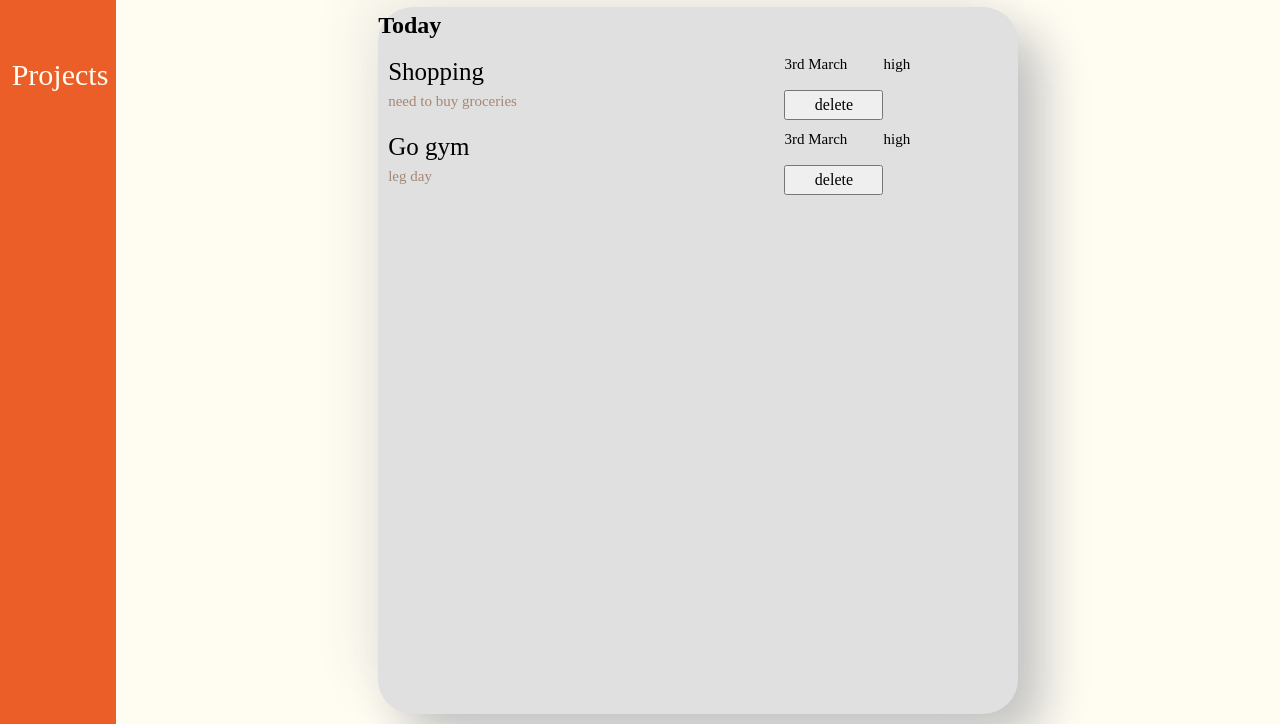
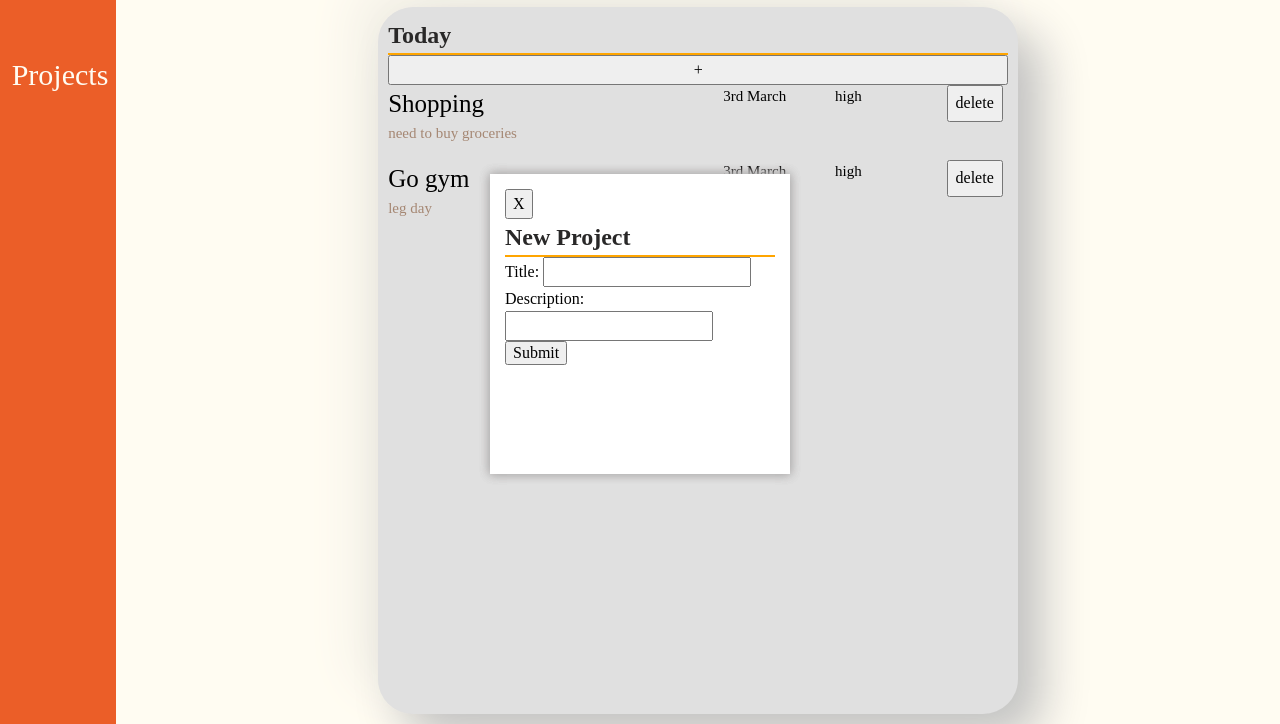
Before and after one commit to hmoh24/todo, a website built with webpack: page dist/index.html in a window 1280 px wide. Shown: the part 76-800 px from the top of the page. Built offline with nearby package versions, Linux system fonts and the light colour scheme.

Commit message:
Add files via upload

```diff
--- a/dist/index.html
+++ b/dist/index.html
@@ -6,10 +6,57 @@
   </head>
   <body>
     <h1>Listify</h1>
-    <div id='content'>
+    <div id='contentHolder'>
       <h2 id='pageTitle'>Today</h2>
+      <button id='addToListBtn'>+</button>
+      <div id='content'></div>
     </div>
     <div id='sideBar'></div>
+
+    <div id='formHolder'>
+      <button id='deleteForm'>X</button>
+      <h2>Add To Your List</h2>
+      <form id='form'>
+          <label for='title'>Title:</label>
+          <input type='title' id='title' name='title' required>
+          <label for='description'>Description:</label>
+
+          <input type='description' id='description' name='description' required>
+          <label for='date'>Date:</label>
+          <input type='number' id='date' name='date' min='1' max='3000' required>
+
+          <label id='priorityCheckbox'>Priority:</label>
+          <label for='high'>
+              High
+              <input type='radio' id='high' name='priority' value='high'>
+          </label>
+
+          <label for='medium'>
+              Medium
+              <input type='radio' id='medium' name ='priority' value='medium'>
+          </label>
+
+          <label for='low'>
+            Low
+            <input type='radio' id='low' name ='priority' value='low'>
+        </label>
+
+          <input type='submit' id='formSubmit' type='button'></input>
+      </form>
+    </div>
+
+
+    <div id='projectFormHolder'>
+      <button id='deleteProjectForm'>X</button>
+      <form id='projectForm'>
+        <h2>New Project</h2>
+        <label for='projectTitle'>Title:</label>
+        <input type='title' id='projectTitle' name='projectTitle' required>
+        <label for='projectDescription'>Description:</label>
+        <input type='description' id='projectDescription' name='projectDescription' required>
+        <input type='submit' id='projectFormSubmit' type='button'></input>
+    </form>
+    </div>
     <script src="main.js"></script>
   </body>
 </html>
--- a/dist/main.css
+++ b/dist/main.css
@@ -109,8 +109,7 @@ h1 {
 }
 
 
-
-#content {
+#contentHolder {
     width: 50vw;
     height: auto;
     display: flex;
@@ -119,6 +118,7 @@ h1 {
     align-content: center;
     border-radius: 10px;
     margin: 10px;
+    padding: 10px;
     justify-self: center;
     border-radius: 35px;
     background: #e0e0e0;
@@ -126,8 +126,31 @@ h1 {
              -24px -24px 48px #f3f0e7;
 }
 
-#pageTitle {
+#content {
+  height: auto;
+  width: 50vw;
+  background-color: transparent;
+}
+#formHolder {
+    height: 300px;
+    width: 300px;
+    background-color: white ;
+    visibility: visible;
+    box-shadow: 0px 0px 10px rgb(177, 175, 175);
+    padding: 15px;
+    position: absolute;
+    margin-left: auto;
+    margin-right: auto;
+    top: 250px;
+    left: 0;
+    right: 0;
+    display: block;
+    z-index: 99;
+}
 
+h2 {
+    border-bottom: 2px solid orange;
+    color: rgb(41, 40, 40)
 }
 
 .buttonLinks {
@@ -154,9 +177,9 @@ h1 {
     width: 48vw;
     display: grid;
     background-color: transparent;
-    grid-template-columns: 1fr 1fr;
-    grid-template-columns: 4fr 1fr 1fr;
-    padding: 10px;
+    grid-template-rows: 1fr 1fr;
+    grid-template-columns: 6fr 2fr 2fr 1fr;
+
 }
 
 .titleP {
@@ -186,3 +209,46 @@ h1 {
     grid-row: 1/2;
     grid-column: 3/4;
 }
+
+.toDoDelete {
+  grid-row: 1/2;
+  grid-column: 4/5;
+}
+
+.projectDiv {
+  height: 250px;
+  width: 200px;
+  background-color: #ffffff;
+  border: 3px solid #eb5e28;
+  border-radius: 10%;
+  position: relative;
+  box-shadow: -16px -16px 0px 0px rgba(255, 255, 255, 0.21);
+  margin: 10px;
+}
+
+#addProjectDiv {
+  height: 250px;
+  width: 200px;
+  background-color: #ffffff;
+  border: 3px solid #eb5e28;
+  border-radius: 10%;
+  font-size: 100px;
+  margin: 10px;
+}
+
+#projectFormHolder {
+    height: 300px;
+    width: 300px;
+    background-color: white ;
+    visibility: visible;
+    box-shadow: 0px 0px 10px rgb(177, 175, 175);
+    padding: 15px;
+    position: absolute;
+    margin-left: auto;
+    margin-right: auto;
+    top: 250px;
+    left: 0;
+    right: 0;
+    display: block;
+    z-index: 99;
+}
```
Also changed, not shown: dist/main.js (+1 -1 lines).
